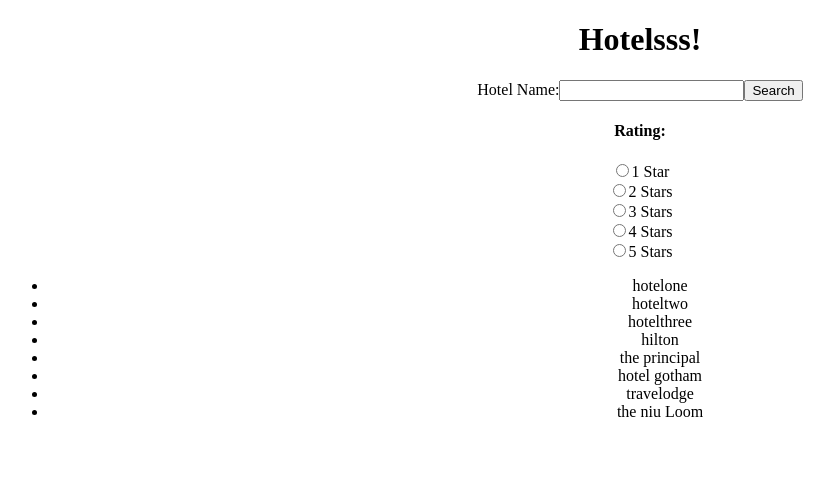
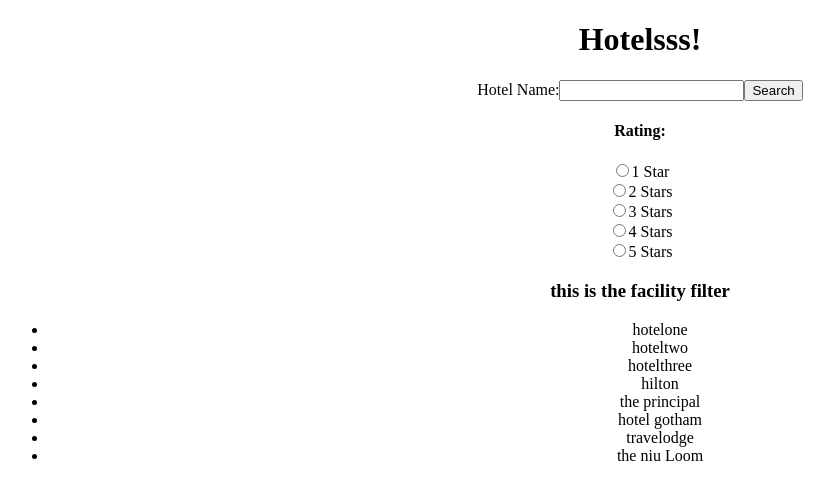
Before and after one commit to tabal97/AeroCloud-FE-test, a React (Create React App) app: page / in a window 1280 px wide. Shown: the top 500 px of the page, without its empty margins (0-834 px from the left). Built offline with nearby package versions, Linux system fonts and the light colour scheme.

Commit message:
check if Facility is rendering correctly

```diff
--- a/src/Components/FacilityFilter.jsx
+++ b/src/Components/FacilityFilter.jsx
@@ -3,7 +3,7 @@ import React, { Component } from 'react';
 class FacilityFilter extends Component {
     state = {}
     render() {
-        return (  );
+        return (<h3>this is the facility filter</h3>);
     }
 }
 
--- a/src/Components/HotelLister.jsx
+++ b/src/Components/HotelLister.jsx
@@ -2,6 +2,7 @@ import React, { Component } from 'react';
 import * as filter from "../utils/utilFunctions"
 import NameFilter from './NameFilter.jsx';
 import RatingFilter from './RatingFilter';
+import FacilityFilter from './FacilityFilter';
 const hotelsArray = require("../utils/hotels.json");
 
 
@@ -13,6 +14,7 @@ class HotelLister extends Component {
         return (<div>
             <NameFilter hotels={hotels} nameChanged={nameChanged} />
             <RatingFilter hotels={hotels} ratingChanged={ratingChanged} />
+            <FacilityFilter />
             <ul>{hotels.map(hotel => {
                 return <li>{hotel.name}</li>
             })}</ul>
```
